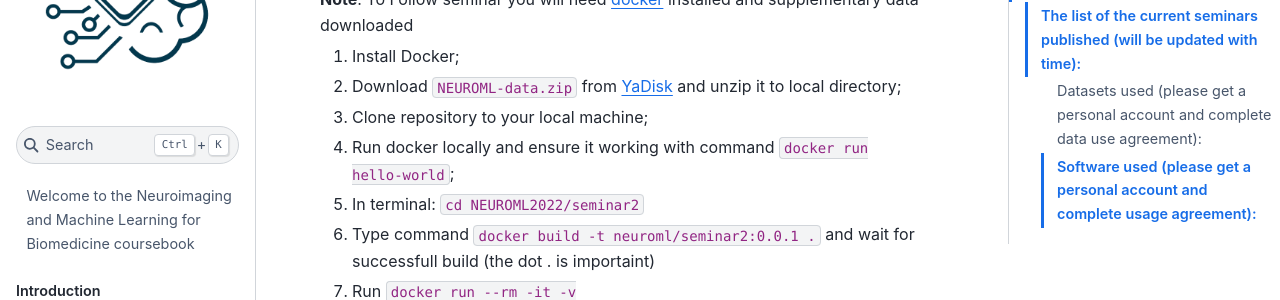
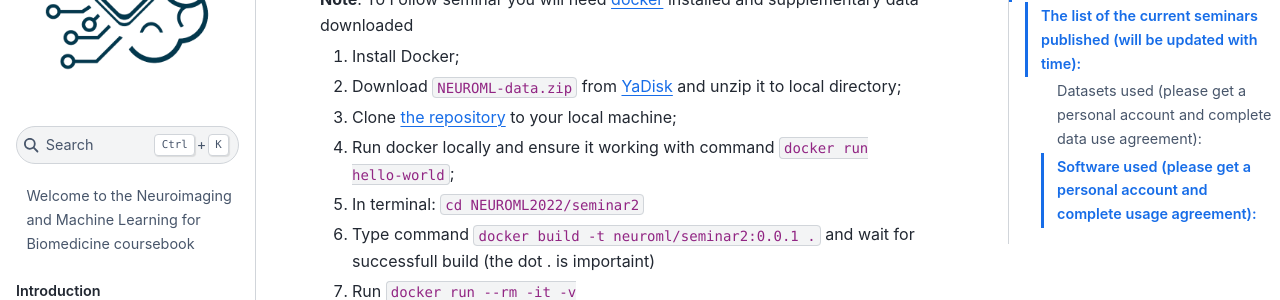
Before and after one commit to BIMAI-lab/NEUROML_course, a Jupyter Book: the page built from README.md, in a window 1280 px wide and 900 px high, scrolled down 872 px. Shown: the part 153-453 px from the top of the window. Built offline with Jupyter Book 1.0.4 settings and Sphinx 7.4.7 and the Sphinx Book theme 1.1.4, drawn with Linux system fonts in a browser that asks for light colours; pages that are not in the unit, such as notebooks, are missing from menus.

Commit message:
link to repository is added

```diff
--- a/README.md
+++ b/README.md
@@ -26,7 +26,7 @@ This course is specifically aimed at MSc and PhD students with basic knowledge o
   **Note**: To Follow seminar you will need [docker](https://docs.docker.com/get-docker/) installed and supplementary data downloaded
   1) Install Docker;
   2) Download `NEUROML-data.zip` from [YaDisk](https://disk.yandex.ru/d/xxnRbLetEh07YQ) and unzip it to local directory;
-  3) Clone repository to your local machine;
+  3) Clone [the repository](https://github.com/BIMAI-lab/NEUROML_course) to your local machine;
   4) Run docker locally and ensure it working with command `docker run hello-world`;
   5) In terminal: `cd NEUROML2022/seminar2`
   6) Type command `docker build -t neuroml/seminar2:0.0.1 .` and wait for successfull build (the dot . is importaint)
```
Also changed, not shown: seminar2/docker.md (+1 -1 lines).
